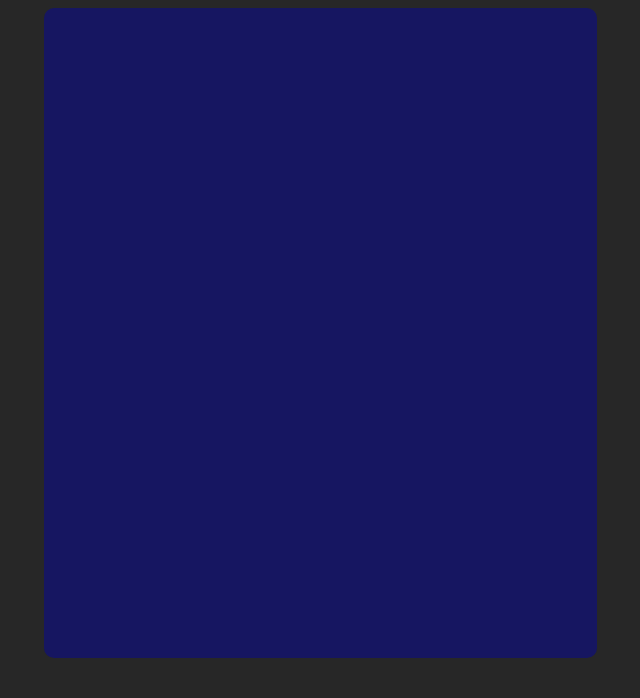
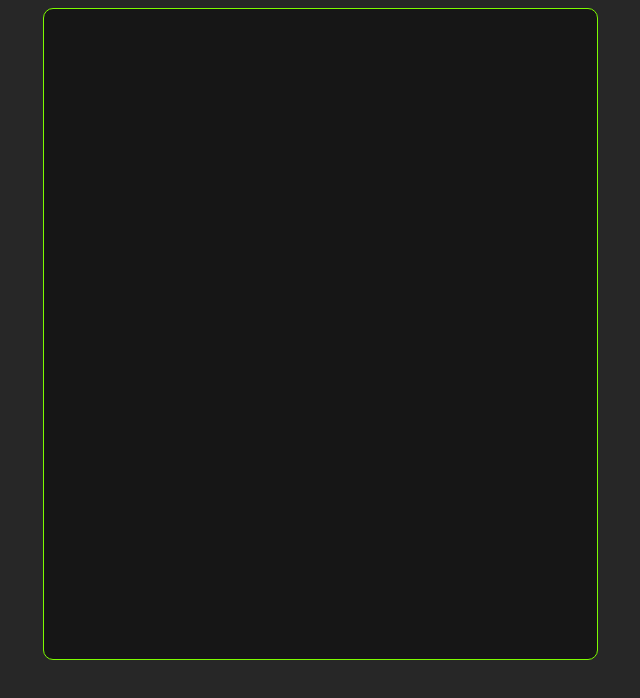
Before and after one commit to Niko74y/Me-project, a plain HTML site: page pages2.html in a window 1280 px wide. Shown: the whole page, without its empty margins (320-960 px from the left). Drawn offline with Linux system fonts and the light colour scheme.

Commit message:
Update pages2.html

```diff
--- a/pages2.html
+++ b/pages2.html
@@ -10,9 +10,9 @@
     .b1 {
       width:553px;
       height:650px;
-      background-color:#161661;
+      background-color:#161616;
       border-radius:10px;
-      border:1px solid lawn green;
+      border:1px solid lawngreen;
       margin:5px auto 5px auto;
     }
   </style>
```
